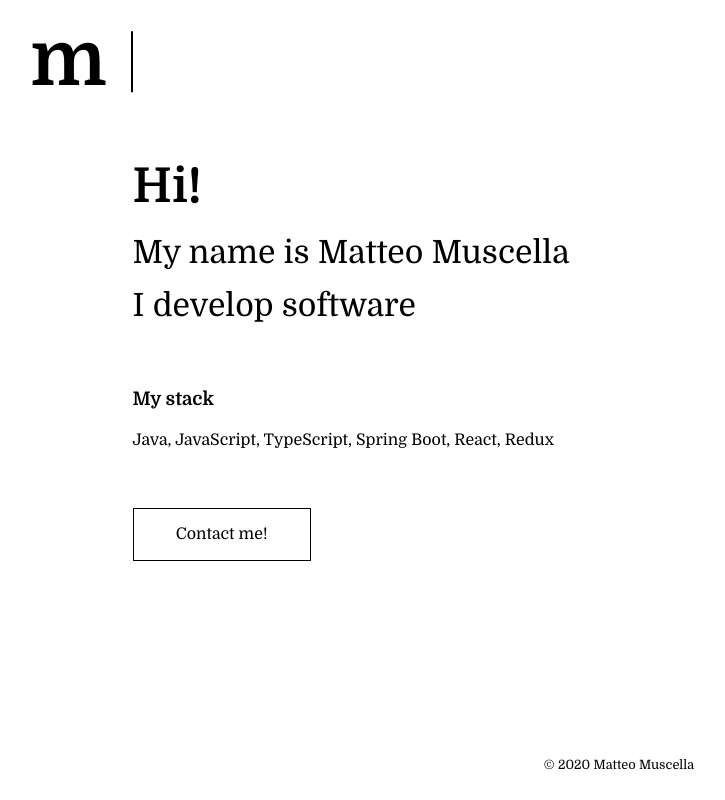
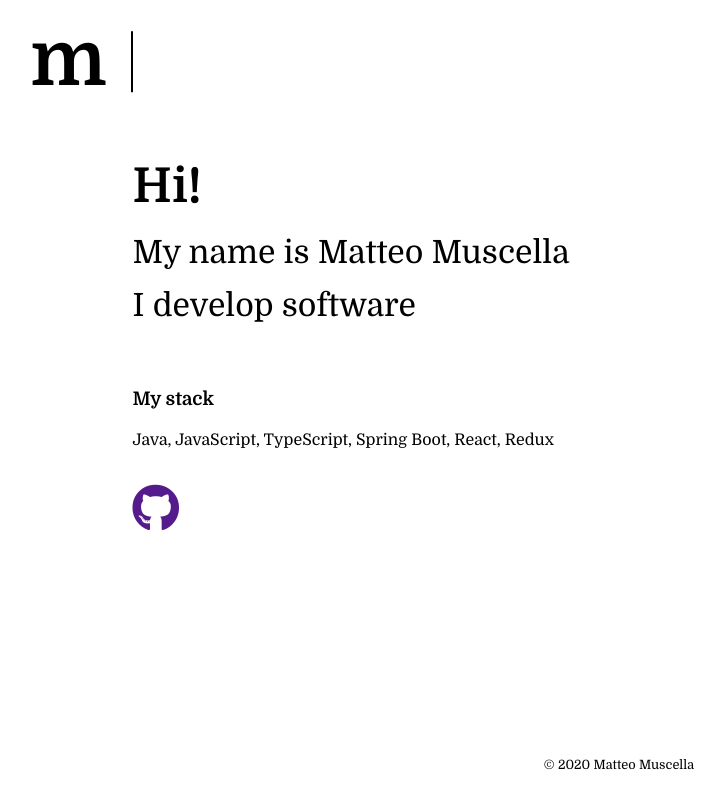
Before and after one commit to mattmusc/personal-website, a Gatsby site: page / in a window 1280 px wide. Shown: the whole page, without its empty margins (21-746 px from the left). Built offline with nearby package versions, Linux system fonts and the light colour scheme; Gatsby itself is replaced by a stand-in of ours.

Commit message:
Adds social media icons.

```diff
--- a/package.json
+++ b/package.json
@@ -16,8 +16,8 @@
   },
   "license": "0BSD",
   "dependencies": {
+    "@fortawesome/fontawesome-free": "^5.15.1",
     "babel-plugin-styled-components": "^1.12.0",
-    "typeface-domine": "^1.1.13",
     "gatsby": "^2.26.1",
     "gatsby-plugin-alias-imports": "^1.0.5",
     "gatsby-plugin-image": "^0.3.0",
@@ -30,6 +30,7 @@
     "react-dom": "^16.13.1",
     "react-helmet": "^6.1.0",
     "roboto-fontface": "^0.10.0",
-    "styled-components": "^5.2.1"
+    "styled-components": "^5.2.1",
+    "typeface-domine": "^1.1.13"
   }
 }
--- a/src/pages/index.js
+++ b/src/pages/index.js
@@ -1,3 +1,4 @@
+import '@fortawesome/fontawesome-free/css/all.min.css';
 import * as React from 'react';
 import {Helmet} from 'react-helmet';
 import styled from 'styled-components';
@@ -88,46 +89,63 @@ const TechStack = styled.p`
   line-height: 1.5;
 `;
 
-const ContactButton = styled.div`
-  & {
-    position: relative;
-    margin-top: 5vh;
-    width: 7rem;
-    height: 1.2rem;
-    padding: 1em 2em;
-    text-align: center;
-    cursor: pointer;
+// const ContactButton = styled.div`
+//   & {
+//     position: relative;
+//     margin-top: 5vh;
+//     width: 7rem;
+//     height: 1.2rem;
+//     padding: 1em 2em;
+//     text-align: center;
+//     cursor: pointer;
+//
+//     color: black;
+//     border-color: black;
+//     border: 1px solid;
+//
+//     transition: border-color 0.4s, color 0.4s;
+//   }
+//
+//   &:hover {
+//     color: white;
+//   }
+//
+//   &:before {
+//     content: '';
+//     position: absolute;
+//     top: 0;
+//     left: 0;
+//     width: 100%;
+//     height: 100%;
+//     background: black;
+//     z-index: -1;
+//     opacity: 0;
+//     transform: scale3d(0.7, 1, 1);
+//     transition: transform 0.4s, opacity 0.4s;
+//     transition-timing-function: cubic-bezier(0.2, 1, 0.3, 1);
+//   }
+//
+//   &:hover :before {
+//     opacity: 1;
+//     transform: translate3d(0, 0, 0);
+//   }
+// `;
 
-    color: black;
-    border-color: black;
-    border: 1px solid;
+const SocialLinks = styled.div`
+  display: flex;
+  margin-top: 2vh;
+`;
 
-    transition: border-color 0.4s, color 0.4s;
+const SocialLinkItemContainer = styled.div`
+  &:not(:first-child) {
+    margin-left: 1em;
   }
+`;
 
-  &:hover {
-    color: white;
-  }
+const SocialLink = styled.a``;
 
-  &:before {
-    content: '';
-    position: absolute;
-    top: 0;
-    left: 0;
-    width: 100%;
-    height: 100%;
-    background: black;
-    z-index: -1;
-    opacity: 0;
-    transform: scale3d(0.7, 1, 1);
-    transition: transform 0.4s, opacity 0.4s;
-    transition-timing-function: cubic-bezier(0.2, 1, 0.3, 1);
-  }
-
-  &:hover :before {
-    opacity: 1;
-    transform: translate3d(0, 0, 0);
-  }
+const SocialLinkItem = styled.i`
+  font-size: 3em;
 `;
 
 const IndexPage = () => {
@@ -160,9 +178,24 @@ const IndexPage = () => {
             Java, JavaScript, TypeScript, Spring Boot, React, Redux
           </TechStack>
 
-          <ContactButton>
-            Contact me!
-          </ContactButton>
+          <SocialLinks>
+            {
+              [
+                {
+                  icon: 'github',
+                  link: '',
+                }
+              ].map(({icon, link}) => (
+                <SocialLinkItemContainer>
+                  <SocialLink href={link}>
+                    <SocialLinkItem
+                      className={`fab fa-${icon}`}
+                    />
+                  </SocialLink>
+                </SocialLinkItemContainer>
+              ))
+            }
+          </SocialLinks>
 
         </MainWrapper>
 
```
Also changed, not shown: 1 other file.
